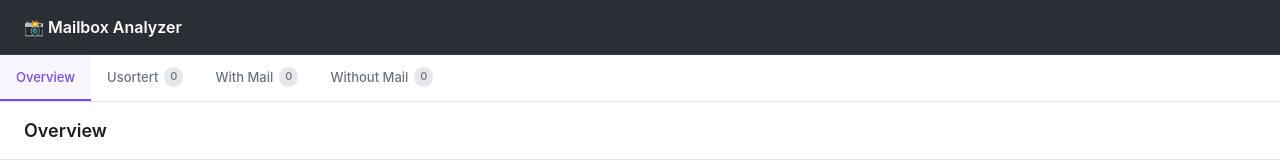
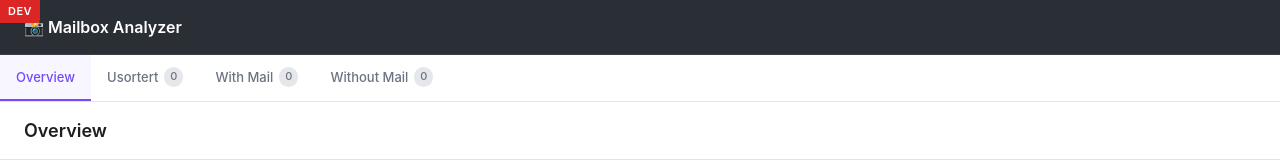
Before and after one commit to seventor/mailbox-image-analyzer, a plain HTML site: page webapp/index.html in a window 1280 px wide. Shown: the top 160 px of the page. Drawn offline with nearby package versions, Linux system fonts and the light colour scheme; no server answers.

Commit message:
Add DEV environment label to UI for clear environment identification

```diff
--- a/webapp/index.html
+++ b/webapp/index.html
@@ -33,6 +33,22 @@
             color: #ffffff;
             padding: 12px 16px;
             border-bottom: 1px solid #3a3f47;
+            position: relative;
+        }
+
+        .dev-label {
+            position: absolute;
+            top: 0;
+            left: 0;
+            background-color: #dc2626;
+            color: #ffffff;
+            padding: 4px 8px;
+            font-size: 11px;
+            font-weight: 600;
+            text-transform: uppercase;
+            letter-spacing: 0.5px;
+            border-bottom-right-radius: 4px;
+            z-index: 10;
         }
 
         .header-content {
@@ -554,6 +570,7 @@
     <div class="app-container">
         <!-- Top Header -->
         <div class="top-header">
+            <div class="dev-label" id="dev-label" style="display: none;">DEV</div>
             <div class="header-content">
                 <div class="app-title">
                     📸 Mailbox Analyzer
@@ -711,6 +728,14 @@
 
         // Initialize the app
         document.addEventListener('DOMContentLoaded', function() {
+            // Show dev label if in development environment
+            if (ENVIRONMENT === 'dev') {
+                const devLabel = document.getElementById('dev-label');
+                if (devLabel) {
+                    devLabel.style.display = 'block';
+                }
+            }
+
             loadStatistics();
             loadLatestImage();
             loadMedianImage();
```
